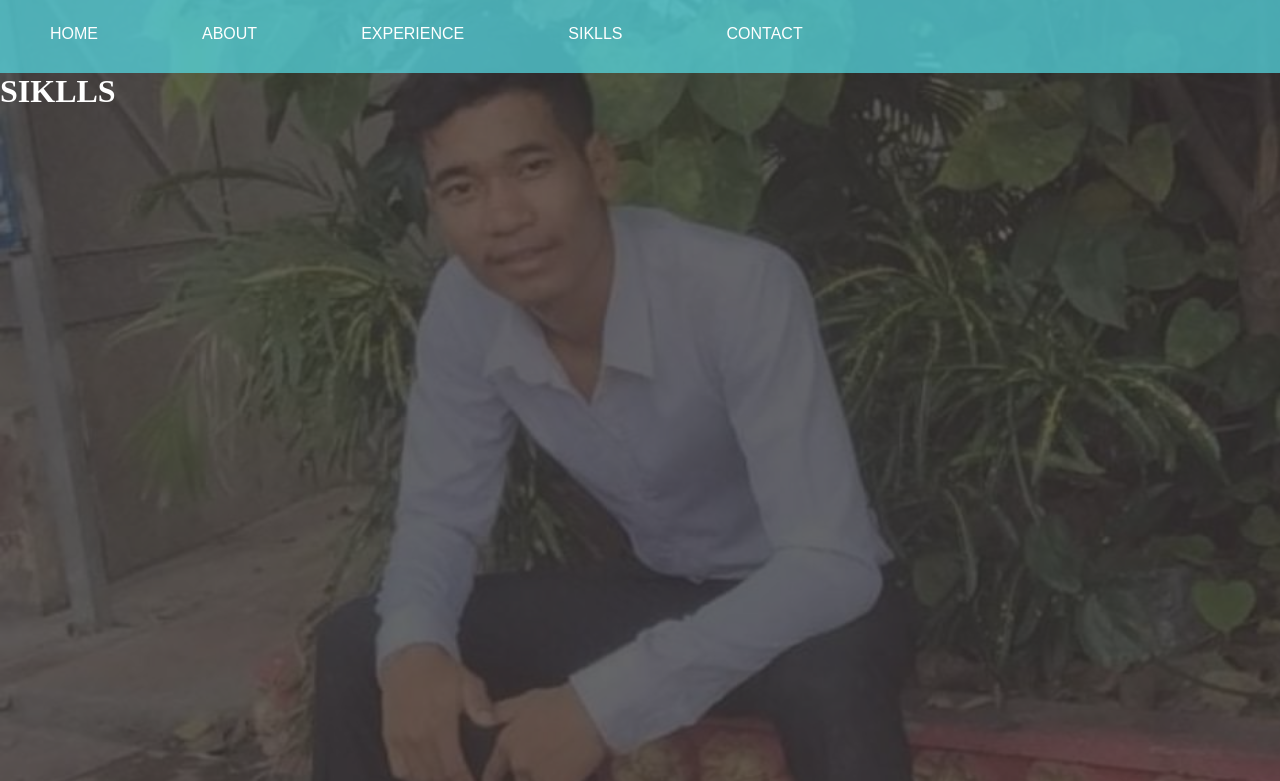
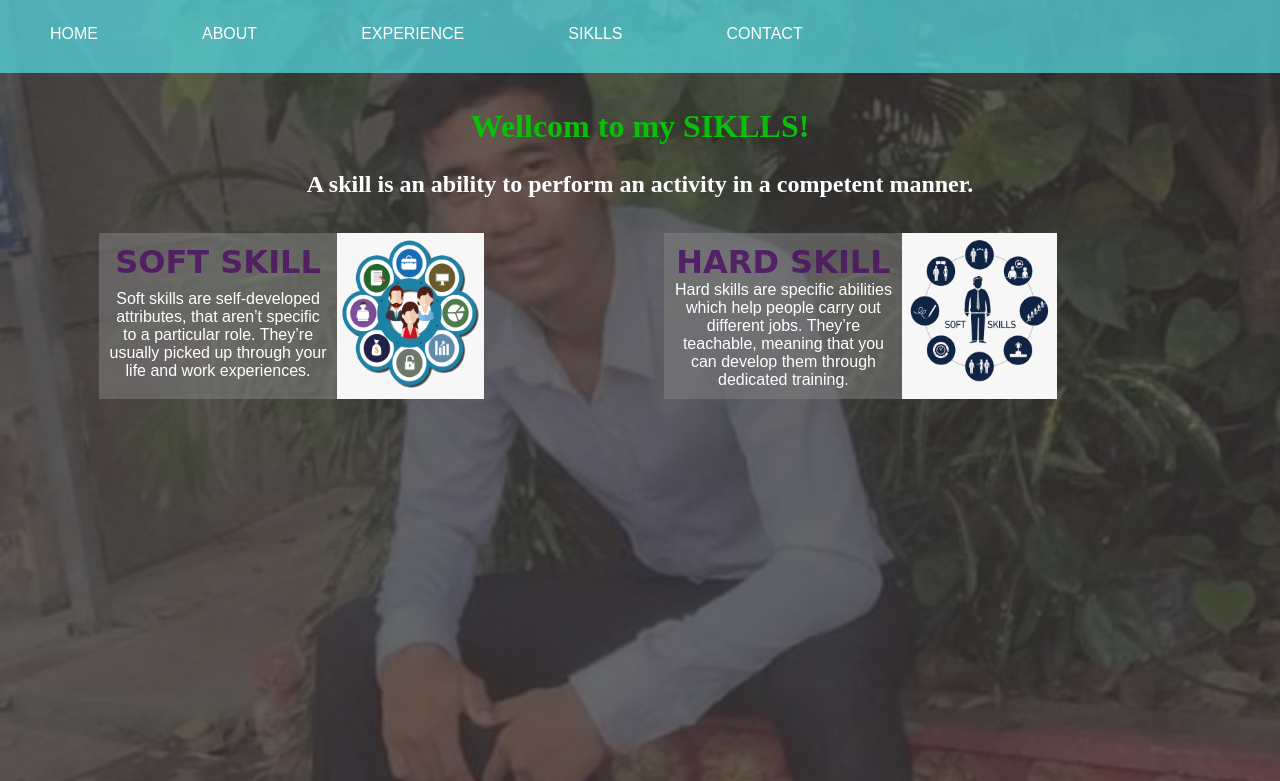
Before and after one commit to vanthornkou576/vanthron.kou, a plain HTML site: page pages/skill.html in a window 1280 px wide. Shown: the top 781 px of the page. Drawn offline with Linux system fonts and the light colour scheme.

Commit message:
messages

```diff
--- a/css/style1.css
+++ b/css/style1.css
@@ -119,3 +119,57 @@ p{
     display: flex;
     justify-content: space-around;
 }
+.container > h1{
+    text-align: center;
+    justify-content: center;
+    color: rgb(8, 192, 8);
+    margin-top: 35px;
+}
+.container > h2{
+    text-align: center;
+    justify-content: center;
+    margin-top: 2%;
+}
+.Co > .Vo{
+    width: 50%;
+    background:rgba(128, 128, 128, 0.541);
+    padding: 10px;
+    display: flex;
+    flex-wrap: wrap;
+    justify-content: center;
+    text-align: center;
+}
+.Co > .Lo {
+    width: 50%;
+    background:rgba(128, 128, 128, 0.534);
+    padding: 10px;
+    display: flex;
+    flex-wrap: wrap;
+    justify-content: center;
+    text-align: center;
+}
+.Co{
+    /* margin-top: 5%; */
+    justify-content: center;
+    padding: 35px;
+    display: flex;
+    width: auto;
+    height: auto;
+    margin-left: 5%;
+}
+.Co > .ho > img {
+    width: 45%;
+    height: 100%;
+}
+.Co > .go > img {
+    width: 45%;
+    height: 100%;
+}
+.Co > .Lo > h1 {
+    font-family: cursive;
+    color: rgba(77, 21, 99, 0.863);
+}
+.Co > .Vo > h1 {
+    font-family: cursive;
+     color: rgba(77, 21, 99, 0.863);
+}
--- a/pages/skill.html
+++ b/pages/skill.html
@@ -3,7 +3,7 @@
 <head>
     <meta charset="UTF-8">
     <meta name="viewport" content="width=device-width, initial-scale=1.0">
-    <title>SKILL</title>
+    <title>SIKLLS</title>
     <link rel="stylesheet" href="../css/style1.css">
     <link rel="stylesheet" href="https://cdnjs.cloudflare.com/ajax/libs/font-awesome/4.7.0/css/font-awesome.min.css">
 </head>
@@ -19,7 +19,24 @@
 
             </ul>
          </div>
-        <h1>SIKLLS</h1>
+         <h1> Wellcom to my SIKLLS!</h1>
+         <h2>A skill is an ability to perform an activity in a competent manner. </h2>
+         <div class="Co">
+            <div class="Vo">
+                <h1>SOFT SKILL</h1>
+                <p> Soft skills are self-developed attributes, that aren’t specific to a particular role. They’re usually picked up through your life and work experiences. </p>
+            </div>
+            <div class="ho">
+                <img src="../images/lomorng.png" alt="">
+            </div>
+            <div class="Lo">
+                <h1>HARD SKILL</h1>
+                <p>Hard skills are specific abilities which help people carry out different jobs. They’re teachable, meaning that you can develop them through dedicated training.</p>
+            </div>
+            <div class="go">
+                <img src="../images/kavapng.png" alt="">
+            </div>
+        </div>
     </div>
         <footer class="yoyo">
             <div class="app1">
```
Also changed, not shown: images/kavapng.png (added), images/lomorng.png (added), pages/experience.html (indentation only). Lines whose indentation alone changed are shown as unchanged.
